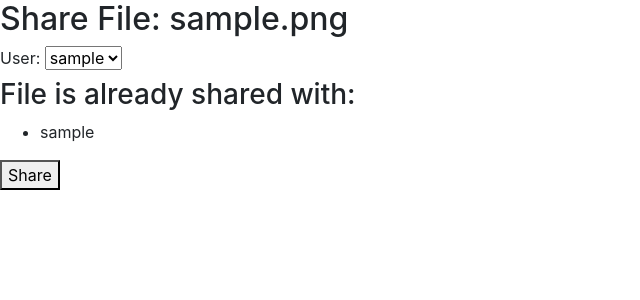
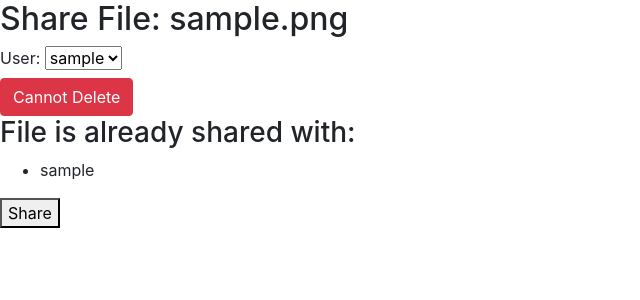
Before and after one commit to Firo91/FileShareSite, a Django app: page /file/1/share/ in a window 1280 px wide. Shown: the part 26-326 px from the top of the page, without its empty margins (0-640 px from the left). Run offline with Django 4.2, Linux system fonts and the light colour scheme; a user stored in the database is signed in; tables that the repository leaves empty hold one stand-in row (values such as "Sample post"); parts of the project's set-up code (start-up, migrations or seed data) failed here and were passed over; some libraries are stand-ins or nearby versions.

Commit message:
Did some changes to allow users to choose if someone can delete shared files.

```diff
--- a/FileShare/UpDownShare/models.py
+++ b/FileShare/UpDownShare/models.py
@@ -48,6 +48,7 @@ class FileUserRelationship(models.Model):
     file = models.ForeignKey(File, on_delete=models.CASCADE)
     user = models.ForeignKey(CustomUser, on_delete=models.CASCADE)
     shared_at = models.DateField(auto_now_add=True)
+    can_delete = models.BooleanField(default=False)  # New field
 
     def __str__(self):
         return f'{self.file} shared with {self.user}'
--- a/FileShare/UpDownShare/templates/UpDownShare/share_file.html
+++ b/FileShare/UpDownShare/templates/UpDownShare/share_file.html
@@ -22,6 +22,9 @@
     </select>
     <br>
 
+    <button id="toggleDelete" class="btn btn-danger" onclick="toggleDeletePermission()">Cannot Delete</button>
+    <input type="hidden" id="canDeleteInput" name="can_delete" value="false">
+
     <!-- Show list of users the file is already shared with -->
     <h3>File is already shared with:</h3>
     <ul>
@@ -34,4 +37,21 @@
 
     <button type="submit">Share</button>
 </form>
+
+<script>
+function toggleDeletePermission() {
+    const button = document.getElementById("toggleDelete");
+    const input = document.getElementById("canDeleteInput");
+
+    if (button.textContent === "Cannot Delete") {
+        button.textContent = "Can Delete";
+        button.className = "btn btn-success";  // Change color to green
+        input.value = "true";                  // Update hidden input's value
+    } else {
+        button.textContent = "Cannot Delete";
+        button.className = "btn btn-danger";   // Change color back to red
+        input.value = "false";                 // Update hidden input's value
+    }
+}
+</script>
 {% endblock %}
--- a/FileShare/UpDownShare/views.py
+++ b/FileShare/UpDownShare/views.py
@@ -313,9 +313,11 @@ def share_file(request, file_id):
         user_id = request.POST.get('user_id')
         user = get_object_or_404(CustomUser, id=user_id)
 
+        can_delete = request.POST.get('can_delete') == "true"  # Retrieve the can_delete status from the POST data
+
         # Check if this file is already shared with this user
         if not FileUserRelationship.objects.filter(file=file, user=user).exists():
-            FileUserRelationship.objects.create(file=file, user=user)
+            FileUserRelationship.objects.create(file=file, user=user, can_delete=can_delete)  # Pass can_delete here
             messages.success(request, f"File shared with {user.username}.")
         else:
             messages.warning(request, f"File is already shared with {user.username}.")
@@ -359,4 +361,18 @@ def remove_shared_link(request, folder_id):
     else:
         messages.error(request, "This folder is not shared with you!")
 
-    return redirect('folder_view', folder_id=folder_id)
+    return redirect('file_upload_download')
+
+def delete_shared_file(request, file_id):
+    file= get_object_or_404(File, id=file_id)
+
+    # Check if the user is actually a shared user for this file
+    relationship = FileUserRelationship.objects.filter(file=file, user=request.user).first()
+
+    if relationship:
+        relationship.delete()  # This will remove only the sharing relationship, not the file itself
+        messages.success(request, "Shared file removed successfully from your view.")
+    else:
+        messages.error(request, "This file is not shared with you!")
+
+    return redirect('file_upload_download')
```
Also changed, not shown: FileShare/UpDownShare/templates/UpDownShare/file_upload_download.html (+14 -7 lines), FileShare/UpDownShare/templates/UpDownShare/folder_view.html (+11 -3 lines), FileShare/UpDownShare/migrations/0007_fileuserrelationship_can_delete.py (added).
